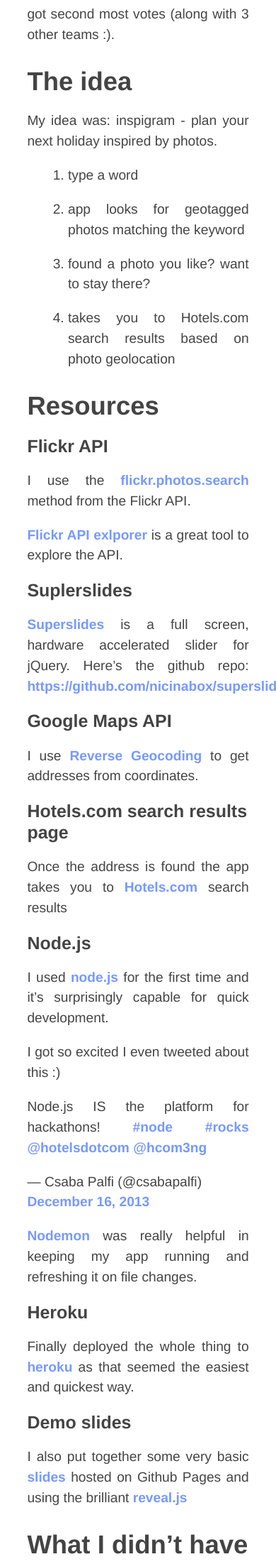
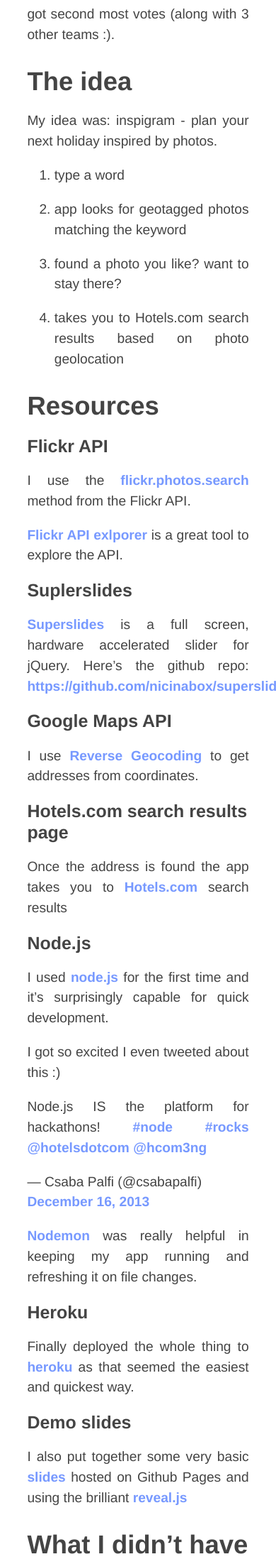
Before and after one commit to dublado/csabapalfi.github.io, a Jekyll site: the page built from _posts/2013-12-17-inspigram.md, in a window 390 px wide. Shown: the part 611-2814 px from the top of the page at 71% size. Built offline with Jekyll 4.4.1, drawn with Linux system fonts in a browser that asks for light colours; Markdown is read by kramdown in place of the engine named in the settings; comment, search, counter and statistics services are not loaded.

Commit message:
adjust margin for ul,ol
Signed-off-by: Csaba Palfi <csaba@palfi.me>

```diff
--- a/_includes/styles/main.scss
+++ b/_includes/styles/main.scss
@@ -132,6 +132,9 @@ header {
     font-size: 1.2em;
     line-height: 1.5em;
   }
+  ul, ol {
+    margin-left: 2em;
+  }
 }
 /* Tiny Screens */
 @media only screen and (max-width: 320px) {
@@ -148,7 +151,4 @@ header {
   main {
     padding: 0 1.2em 0.6em;
   }
-  ul, ol {
-    margin-left: 2em;
-  }
 }
```
